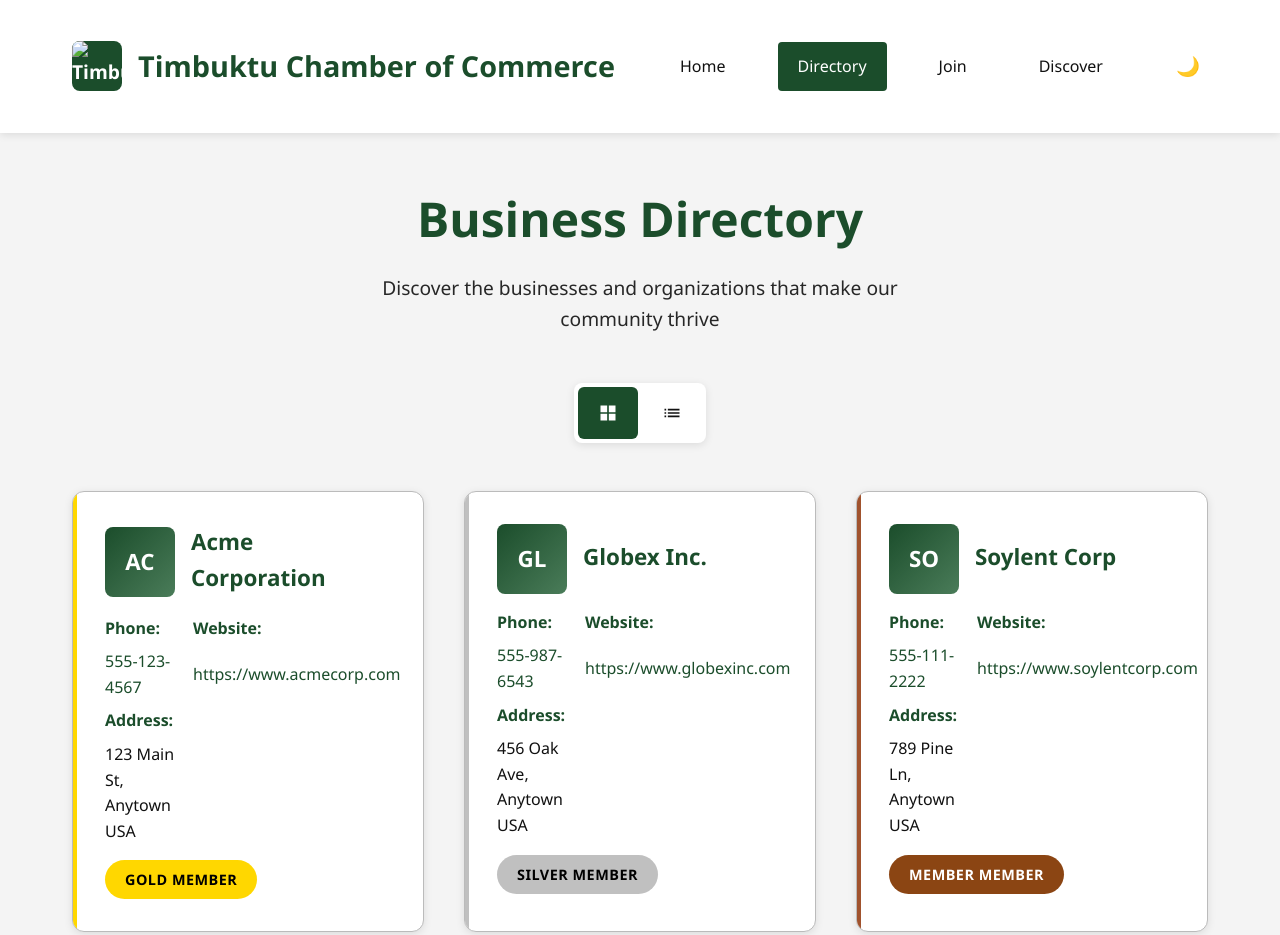
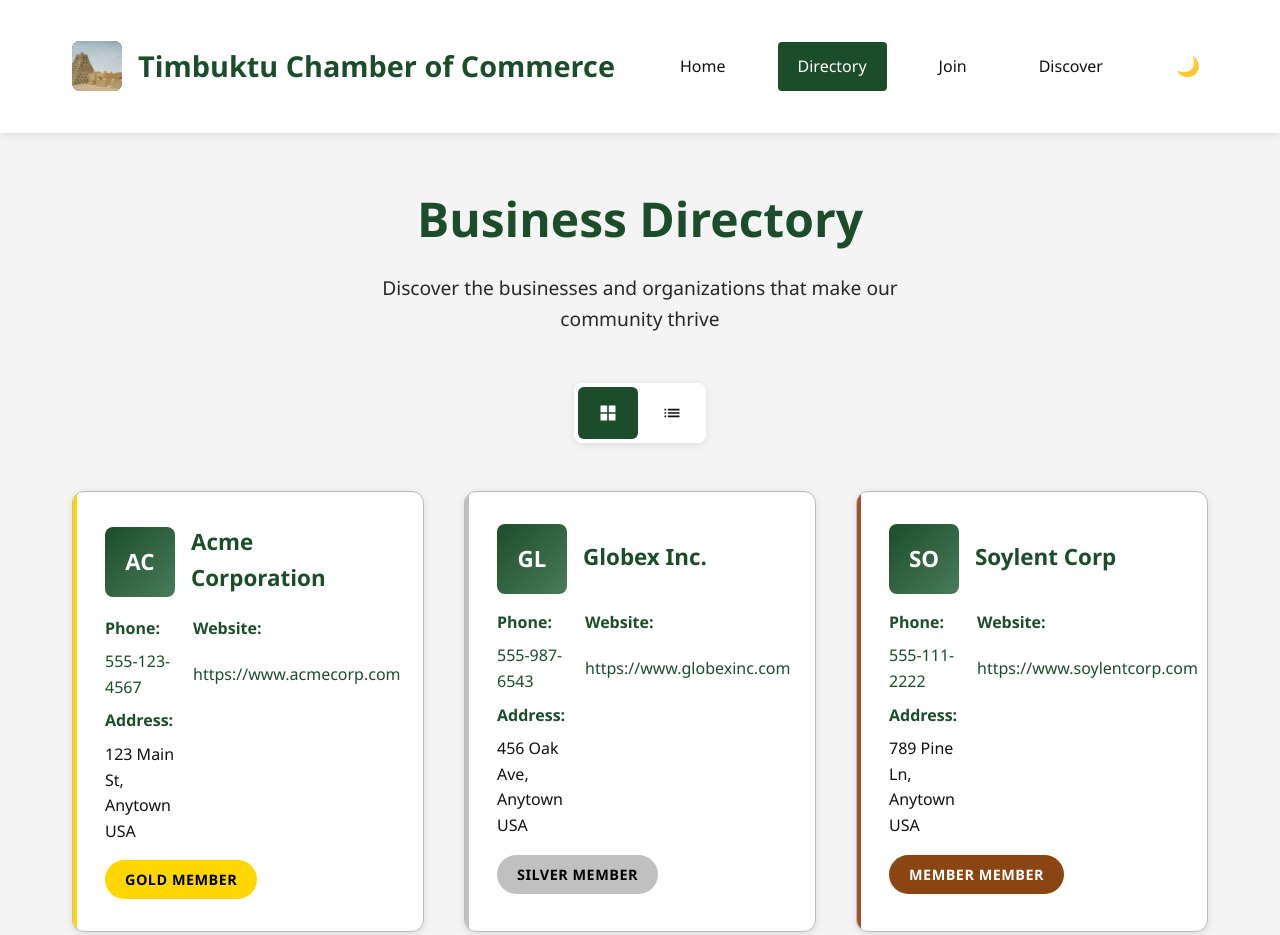
Before and after one commit to yinkid28/wdd231, a plain HTML site: page chamber/directory.html in a window 1280 px wide. Shown: the top 935 px of the page. Drawn offline with nearby package versions, Linux system fonts and the light colour scheme.

Commit message:
added logo

```diff
--- a/chamber/directory.html
+++ b/chamber/directory.html
@@ -32,7 +32,7 @@
     <header>
         <div class="header-container">
             <div class="logo-section">
-                <img src="images/logo.png" alt="Timbuktu Chamber Logo" class="logo">
+                <img src="images/logo.jpg" alt="Timbuktu Chamber Logo" class="logo">
                 <h1>Timbuktu Chamber of Commerce</h1>
             </div>
             <nav>
```
Also changed, not shown: chamber/images/logo.jpg (added).
